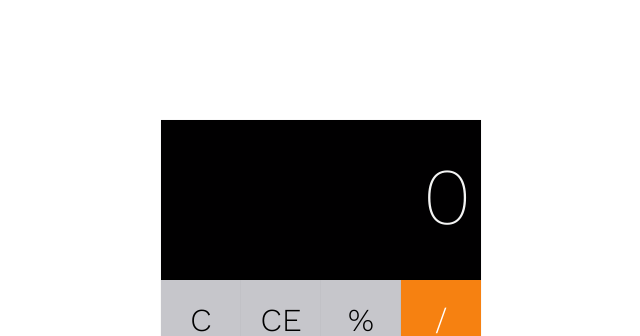
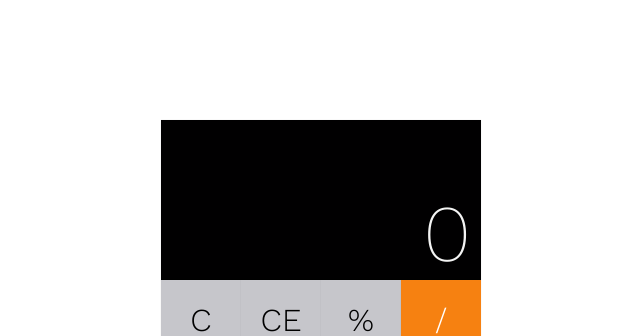
Before and after one commit to sionelt/calculator-app, a React app: page / in a window 1280 px wide. Shown: the top 336 px of the page, without its empty margins (319-959 px from the left). Built offline with nearby package versions, Linux system fonts and the light colour scheme.

Commit message:
fixed positioning of entries in the screen

```diff
--- a/src/components/App.js
+++ b/src/components/App.js
@@ -42,7 +42,6 @@ class App extends Component {
 				this.setState({ inputsArr: [], toggleParenthesis: true });
 			} else if (anInput === '%') {
 				this.setState({ inputsArr: [parseFloat(inputsArr.join('')) / 100] });
-				console.log(inputsArr);
 			}
 		}
 	}
--- a/src/styles/Screen.css
+++ b/src/styles/Screen.css
@@ -6,19 +6,18 @@
 	background-color: #010001;
 	box-shadow: 0 0 0.5px 0 #000;
 	color: #f4f4f4;
-}
-.display {
 	display: flex;
+	flex-direction: column;
 	justify-content: flex-end;
 	align-items: flex-end;
 }
 .displayAll {
-	composes: display;
+
 	text-overflow: ellipsis;
 }
 
 .displayEntry {
-	composes: display;
+
 	font-size: 2.5em;
 	font-weight: 200;
 }
```
